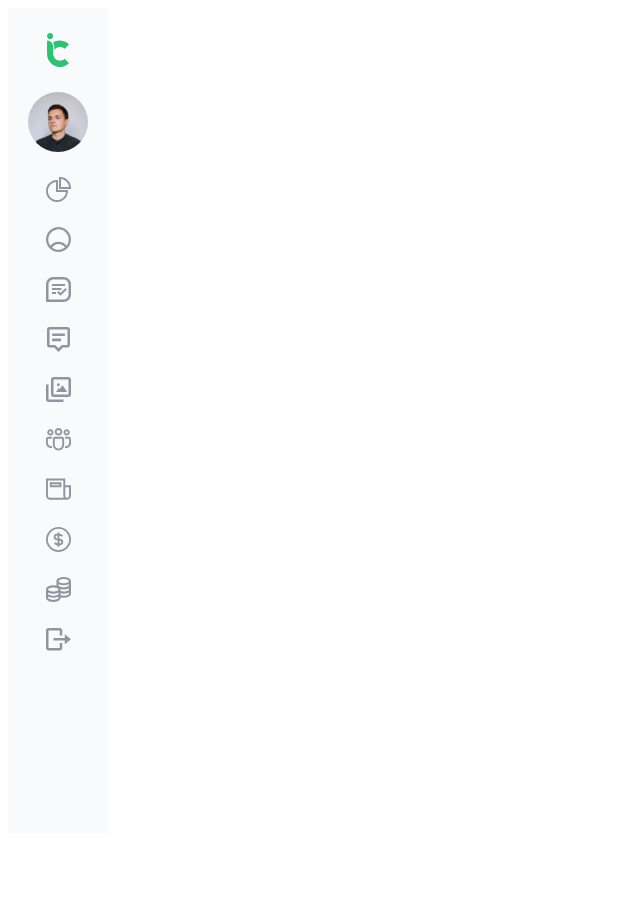
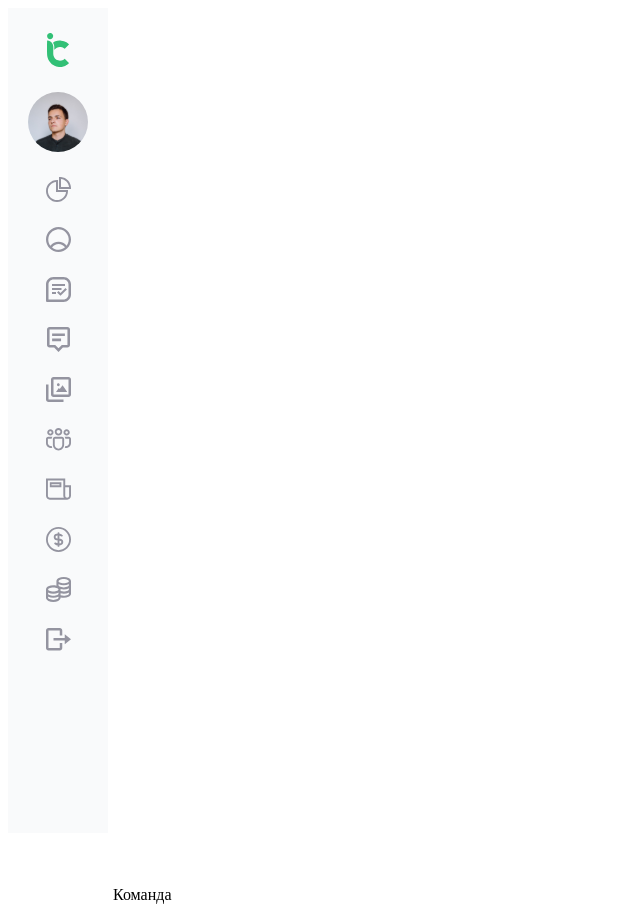
Before and after one commit to Katyusha0901/users-list, a React (Create React App) app: page / in a window 1280 px wide. Shown: the whole page, without its empty margins (0-640 px from the left). Before the commit the page ends 841 px from the top, so only its background shows below. Built offline with nearby package versions, Linux system fonts and the light colour scheme.

Commit message:
added userContent component and header component

```diff
--- a/src/App.tsx
+++ b/src/App.tsx
@@ -1,12 +1,12 @@
 import React from "react";
-import users from "./users.json";
 import { SideBar } from "./components/SideBar";
+import { UsersContent } from "./components/UserContent/UsersContent";
 
 export function App() {
-  console.log(users);
   return (
     <div className="App">
       <SideBar />
+      <UsersContent />
     </div>
   );
 }
--- /dev/null
+++ b/src/components/UserContent/Header.tsx
@@ -0,0 +1,10 @@
+import "../../styles/Header.css";
+
+export function Header() {
+  return (
+    <div className="header">
+      <div className="header__title">Команда</div>
+      <div className="header__options"></div>
+    </div>
+  );
+}
--- /dev/null
+++ b/src/components/UserContent/UsersContent.tsx
@@ -0,0 +1,12 @@
+import "../../styles/UsersContent.css";
+import users from "../../users.json";
+import { Header } from "./Header";
+export function UsersContent() {
+  console.log(users);
+
+  return (
+    <div className="users-content">
+      <Header />
+    </div>
+  );
+}
--- /dev/null
+++ b/src/styles/Header.css
@@ -0,0 +1,12 @@
+.header {
+  display: flex;
+  padding-top: 53px;
+  padding-left: 105px;
+  padding-right: 105px;
+}
+
+.header__title {
+}
+
+.header__options {
+}
```
Also changed, not shown: src/styles/UsersContent.css (added).
